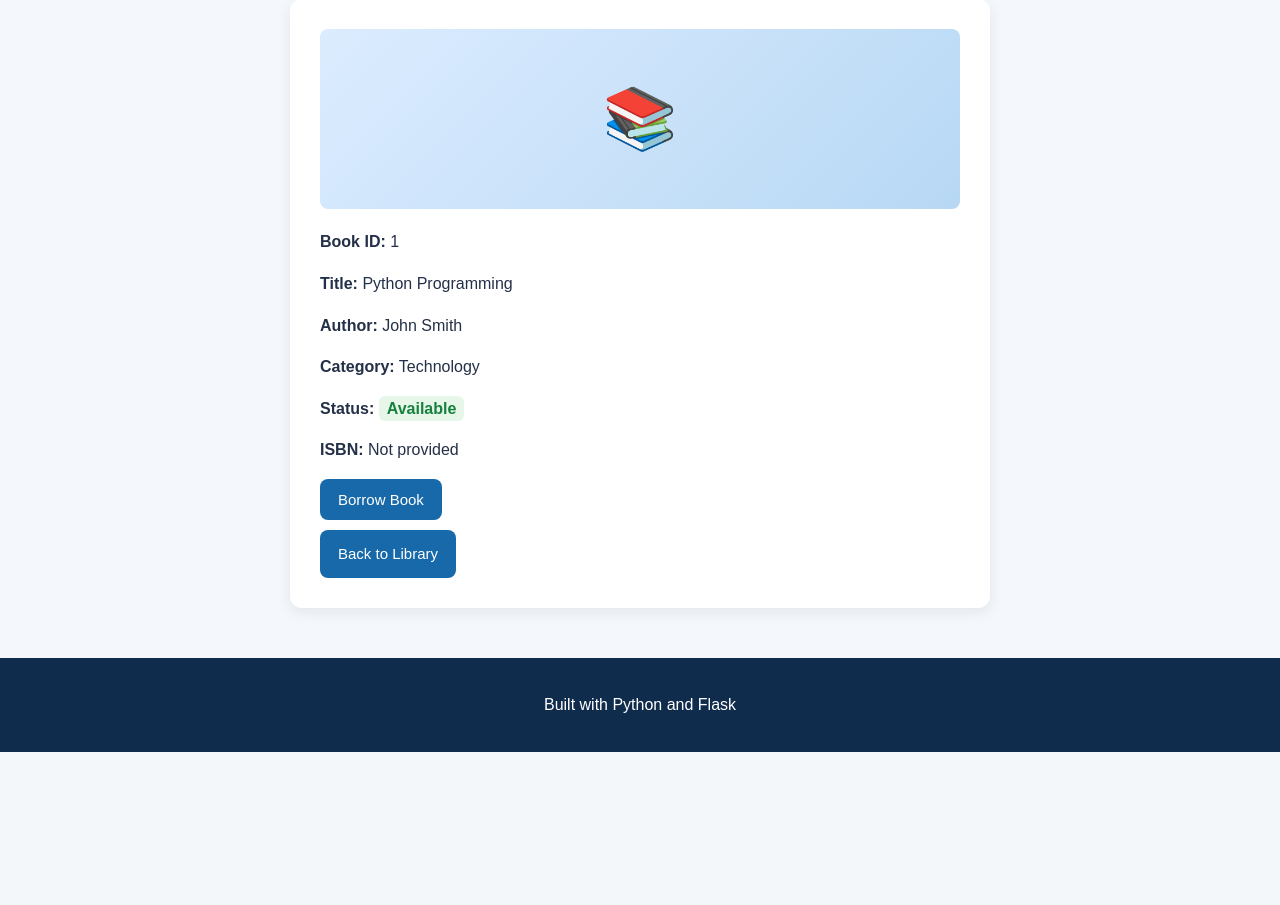
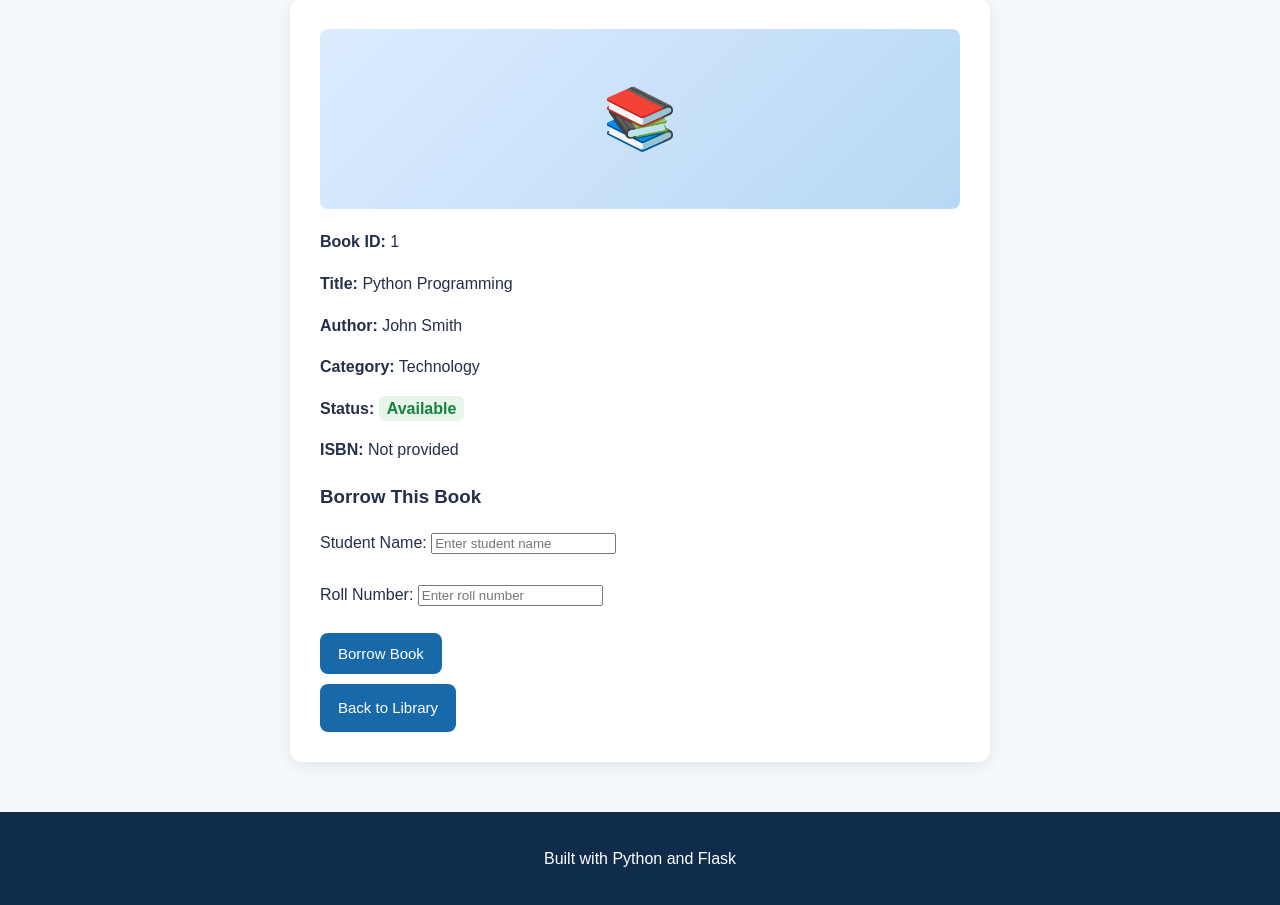
Before and after one commit to neelijaswitha02/CentralizedDigitalLibrary, a Flask app: page /book/1 in a window 1280 px wide. Shown: the part 292-1197 px from the top of the page. Before the commit the page ends 1044 px from the top, so only its background shows below. Run offline with Flask 3, Linux system fonts and the light colour scheme; data comes from the database, SQL or seed files in the repository; data that the repository does not hold is empty.

Commit message:
Update book_detail.html

```diff
--- a/templates/book_detail.html
+++ b/templates/book_detail.html
@@ -1,4 +1,3 @@
-
 {% extends "base.html" %}
 
 {% block content %}
@@ -10,13 +9,9 @@
         <div class="detail-cover">📚</div>
 
         <p><strong>Book ID:</strong> {{ book.id }}</p>
-
         <p><strong>Title:</strong> {{ book.title }}</p>
-
         <p><strong>Author:</strong> {{ book.author }}</p>
-
         <p><strong>Category:</strong> {{ book.category }}</p>
-
 
         <p>
             <strong>Status:</strong>
@@ -27,30 +22,71 @@
             {% endif %}
         </p>
 
-
         <p><strong>ISBN:</strong> {{ book.isbn or "Not provided" }}</p>
 
+        {% if book.status == "Available" %}
 
+            <h3>Borrow This Book</h3>
 
-        {% if book.status == "Available" %}
             <form action="{{ url_for('borrow_book', book_id=book.id) }}"
-                method="POST">
+                  method="POST">
+
+                <label for="student_name">Student Name:</label>
+                <input
+                    type="text"
+                    id="student_name"
+                    name="student_name"
+                    placeholder="Enter student name"
+                    required
+                >
+
+                <br><br>
+
+                <label for="roll_number">Roll Number:</label>
+                <input
+                    type="text"
+                    id="roll_number"
+                    name="roll_number"
+                    placeholder="Enter roll number"
+                    required
+                >
+
+                <br><br>
+
                 <button type="submit">Borrow Book</button>
             </form>
+
         {% else %}
+
+            <h3>Borrowing Details</h3>
+
+            {% if borrowing %}
+                <p>
+                    <strong>Student Name:</strong>
+                    {{ borrowing.student_name }}
+                </p>
+
+                <p>
+                    <strong>Roll Number:</strong>
+                    {{ borrowing.roll_number }}
+                </p>
+
+                <p>
+                    <strong>Borrowed On:</strong>
+                    {{ borrowing.borrowed_on }}
+                </p>
+            {% endif %}
+
             <p class="status-borrowed">
                 This book is currently borrowed.
             </p>
 
             <form action="{{ url_for('return_book', book_id=book.id) }}"
-                method="POST">
+                  method="POST">
                 <button type="submit">Return Book</button>
             </form>
+
         {% endif %}
-
-
-
-
 
         <a href="/" class="details-button">Back to Library</a>
     </div>
```
